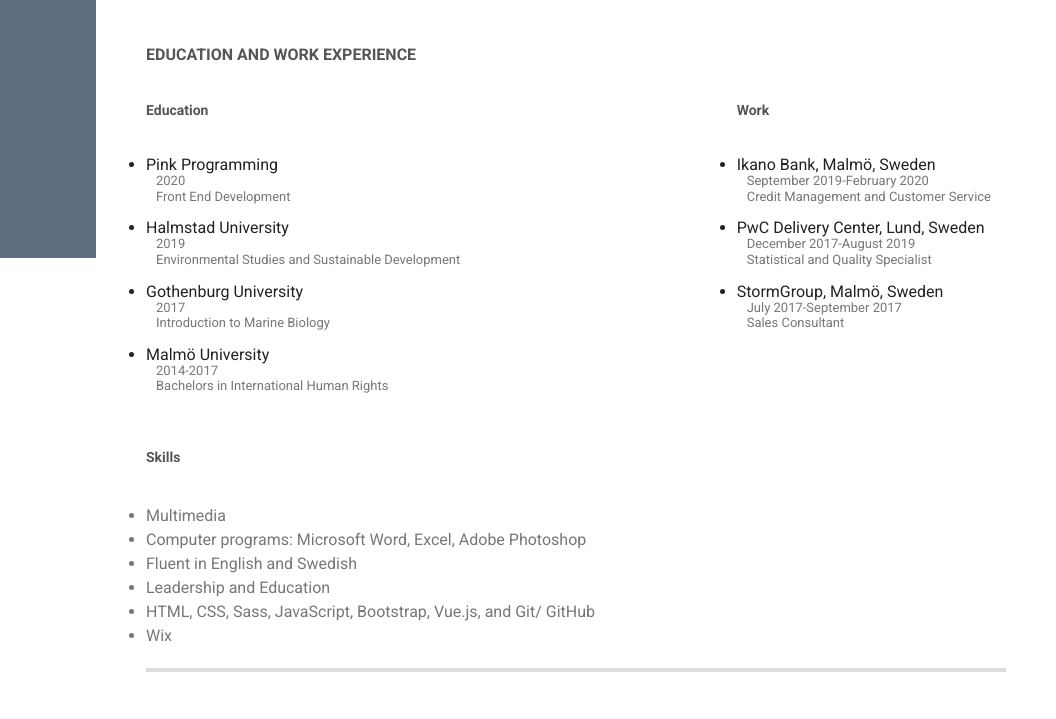
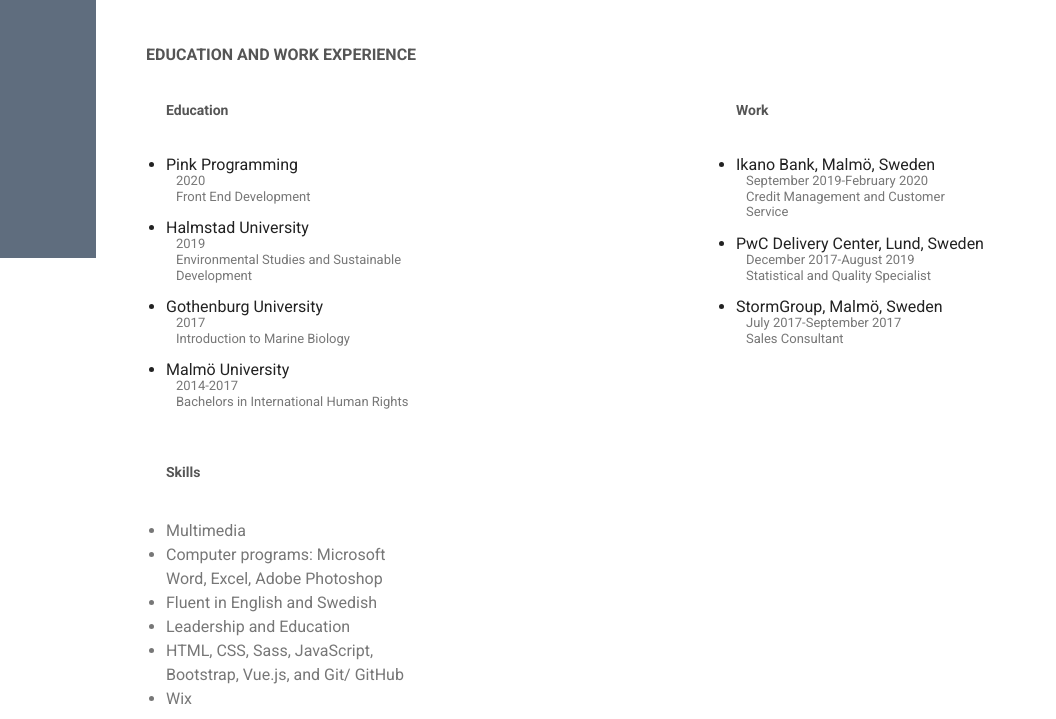
Before and after one commit to Khaled970/portfolio-4.0, a plain HTML site: page index.html in a window 1280 px wide. Shown: the part 542-1261 px from the top of the page, 224-1280 px from the left. Drawn offline with nearby package versions, Linux system fonts and the light colour scheme.

Commit message:
fix layout issue in experience

```diff
--- a/index.html
+++ b/index.html
@@ -79,7 +79,7 @@
             <div id="experience" class="experience">
                 <h2 class="experience__title">EDUCATION AND WORK EXPERIENCE</h2>
                 <div class="experience__container">
-                    <div class="education">
+                    <div class="education experience-content">
                         <h5 class="education__title">Education</h5>
                         <ul>
                             <li class="experience__list">
@@ -112,7 +112,7 @@
                             </li> <br><!--Malmö University-->
                         </ul>
                     </div><!--education-->
-                    <div class="work">
+                    <div class="work experience-content">
                         <h5 class="education__title">Work</h5>
                         <ul>
                             <li class="experience__list">
@@ -138,7 +138,7 @@
                             </li><!--StormGroup-->
                         </ul>
                     </div><!--work-->
-                    <div class="skills">
+                    <div class="skills experience-content">
                         <h5 class="education__title">Skills</h5>
                         <ul>
                             <li class="experience__list">Multimedia </li>
--- a/styles/_experience.scss
+++ b/styles/_experience.scss
@@ -21,9 +21,13 @@
     justify-content: space-between;
     align-items: flex-start;
     flex-wrap: wrap;
-    margin-right: 15px;
     box-sizing: border-box;
+}
 
+.experience-content {
+    margin: 0 20px;
+    max-width: 250px;
+    width: 100%;
 }
 
 .education__title {
```
Also changed, not shown: styles/index.css.
